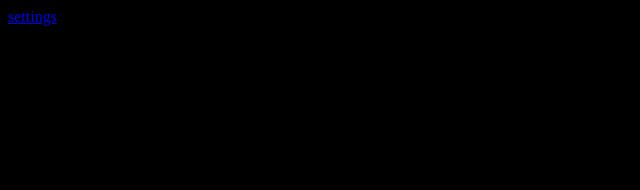
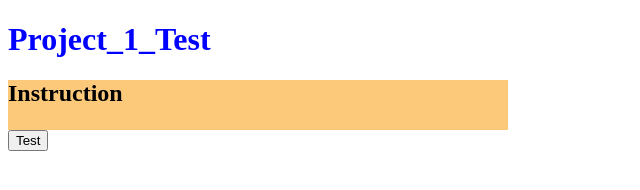
Before and after one commit to yeah1tnt/phase-1-project-test, a website: page index.html in a window 1280 px wide. Shown: the whole page, without its empty margins (0-640 px from the left). Drawn offline with Linux system fonts and the light colour scheme.

Commit message:
added functions index.js

```diff
--- a/index.html
+++ b/index.html
@@ -4,13 +4,14 @@
     <meta charset="UTF-8">
     <meta http-equiv="X-UA-Compatible" content="IE=edge">
     <meta name="viewport" content="width=device-width, initial-scale=1.0">
-    <link rel="stylesheet" type="text/css" href="./styles.css">
+    <link rel="stylesheet" href="./styles.css">
+    <script src="./index.js"></script>
     <title>Document</title>
 </head>
 <body>
-    <nav class="nav">
-        <a href="/settings" class="nav_link">settings</a>
-    </nav>
-    <script src="./index.js"></script>
+    <h1>Project_1_Test</h1>
+    <div id="instruction" onmouseover="mouseOver(this)" onmouseout="mouseOvernot(this)"><h2>Instruction</h2></div>
+    <button>Test</button>
+
 </body>
 </html>
--- a/index.js
+++ b/index.js
@@ -0,0 +1,7 @@
+function mouseOver(e){
+    e.innerHTML = "Click on the button for random cat picture";
+}
+
+function mouseOvernot(e){
+    e.innerHTML = "Hover for instruction";
+}
--- a/styles.css
+++ b/styles.css
@@ -1,3 +1,9 @@
-body {
-    background-color: black;
+h1 {
+    color:blue;
 }
+
+#instruction {
+    background-color:rgb(252, 200, 122);
+    width:500px;
+    height:50px;
+}
```
